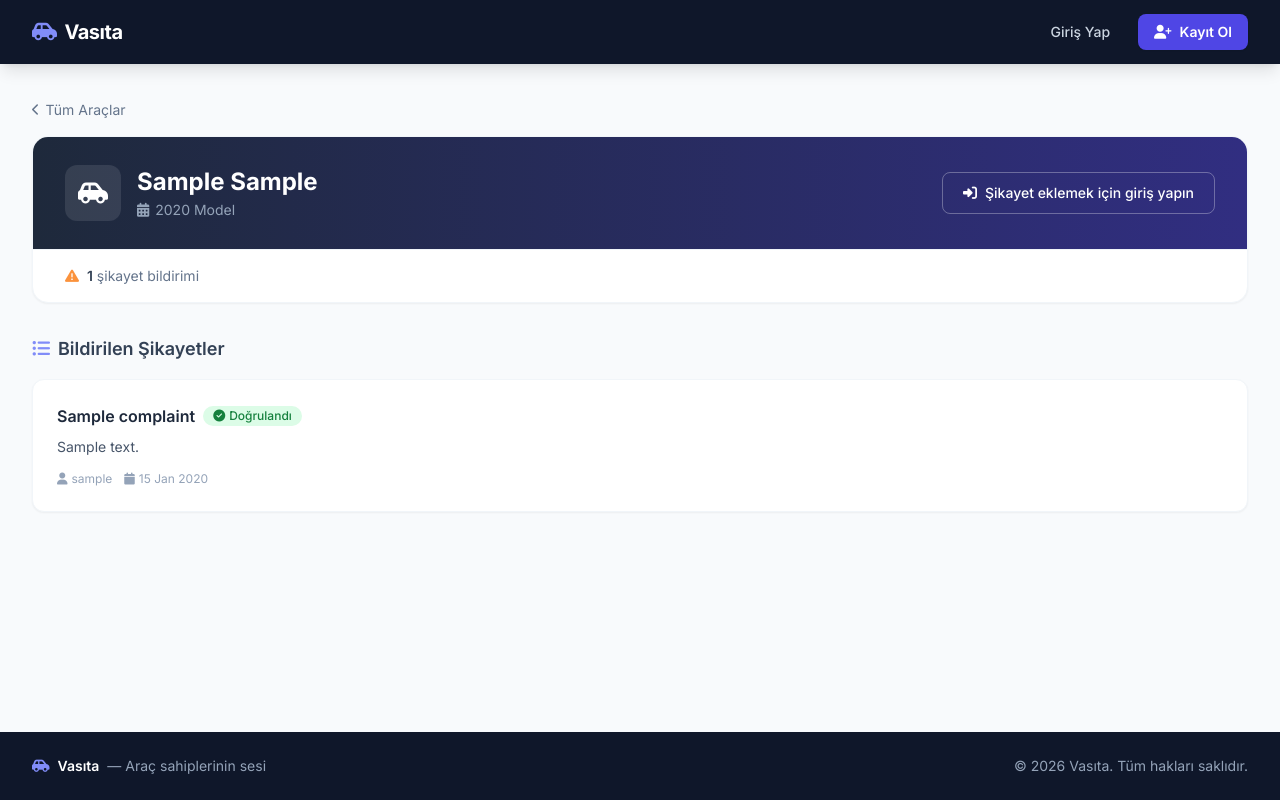
After one commit to alperendeniz/vasita, a Flask app: page /vehicle/1 in a window 1280 px wide. The commit adds this page. Run offline with Flask 3, Linux system fonts and the light colour scheme; tables that the repository leaves empty hold one stand-in row (values such as "Sample post"); some libraries are stand-ins or nearby versions.

Commit message:
feat(main): Faz 6 tamamlandi - Arac katalogu, sikayet formlari ve N+1 sorgu optimizasyonu

```diff
--- a/app/main/routes.py
+++ b/app/main/routes.py
@@ -1,16 +1,102 @@
 """
 app/main/routes.py — Ana blueprint route'ları
 
-Henüz tam içerik eklenmemiştir.
-İlerleyen aşamalarda araç detay, arama gibi view fonksiyonları buraya eklenecek.
+Route'lar:
+    GET  /                              → index()           — Araç listesi
+    GET  /vehicle/<int:id>              → vehicle_detail()  — Araç detayı + şikayetler
+    GET  /vehicle/<int:id>/complaint    → create_complaint() — Şikayet ekleme formu
+    POST /vehicle/<int:id>/complaint    → create_complaint() — Şikayet kaydet
 """
 
-from flask import render_template
+import sqlalchemy as sa
+from flask import abort, flash, redirect, render_template, url_for
+from flask_login import current_user, login_required
+from sqlalchemy.orm import selectinload
 
+from app import db
 from app.main import main
+from app.main.forms import ComplaintForm
+from app.models import Complaint, Vehicle
 
+
+# ---------------------------------------------------------------------------
+# Ana Sayfa — Araç Listesi
+# ---------------------------------------------------------------------------
 
 @main.route("/")
 def index():
-    """Ana sayfa — geçici yer tutucu."""
-    return render_template("main/index.html")
+    """Veritabanındaki tüm araçları şikayet sayılarıyla birlikte listeler.
+
+    ``selectinload`` ile N+1 sorgu problemi önlenir: Vehicle listesi tek
+    sorguda çekilir, her aracın ``complaints`` ilişkisi ikinci bir toplu
+    sorguda (SELECT ... WHERE vehicle_id IN (...)) yüklenir.
+    """
+    stmt = (
+        sa.select(Vehicle)
+        .options(selectinload(Vehicle.complaints))
+        .order_by(Vehicle.brand, Vehicle.model, Vehicle.year)
+    )
+    vehicles = db.session.execute(stmt).scalars().all()
+    return render_template("main/index.html", vehicles=vehicles)
+
+
+# ---------------------------------------------------------------------------
+# Araç Detayı
+# ---------------------------------------------------------------------------
+
+@main.route("/vehicle/<int:id>")
+def vehicle_detail(id: int):
+    """Seçilen aracın detayını ve o araca ait şikayetleri gösterir."""
+    vehicle = db.session.get(Vehicle, id)
+    if vehicle is None:
+        abort(404)
+
+    stmt = (
+        sa.select(Complaint)
+        .where(Complaint.vehicle_id == id)
+        .order_by(Complaint.created_at.desc())
+    )
+    complaints = db.session.execute(stmt).scalars().all()
+
+    return render_template(
+        "main/vehicle_detail.html",
+        vehicle=vehicle,
+        complaints=complaints,
+    )
+
+
+# ---------------------------------------------------------------------------
+# Şikayet Ekle
+# ---------------------------------------------------------------------------
+
+@main.route("/vehicle/<int:id>/complaint", methods=["GET", "POST"])
+@login_required
+def create_complaint(id: int):
+    """Giriş yapmış kullanıcının seçilen araca şikayet eklemesini sağlar.
+
+    title alanına ``strip()`` uygulanarak baş/sondaki boşluklar temizlenir.
+    Başarılı kayıt sonrası araç detay sayfasına yönlendirilir.
+    """
+    vehicle = db.session.get(Vehicle, id)
+    if vehicle is None:
+        abort(404)
+
+    form = ComplaintForm()
+
+    if form.validate_on_submit():
+        complaint = Complaint(
+            title=form.title.data.strip(),
+            description=form.description.data,
+            user_id=current_user.id,
+            vehicle_id=vehicle.id,
+        )
+        db.session.add(complaint)
+        db.session.commit()
+        flash("Şikayetiniz başarıyla iletildi.", "success")
+        return redirect(url_for("main.vehicle_detail", id=vehicle.id))
+
+    return render_template(
+        "main/create_complaint.html",
+        vehicle=vehicle,
+        form=form,
+    )
--- /dev/null
+++ b/app/templates/main/vehicle_detail.html
@@ -0,0 +1,127 @@
+{% extends "base.html" %}
+
+{% block title %}{{ vehicle.brand }} {{ vehicle.model }} {{ vehicle.year }} — Vasıta{% endblock %}
+
+{% block content %}
+
+<!-- Araç başlığı -->
+<div class="mb-8">
+  <a href="{{ url_for('main.index') }}"
+     class="inline-flex items-center gap-1.5 text-sm text-slate-500 hover:text-indigo-600 transition-colors mb-4">
+    <i class="fa-solid fa-chevron-left text-xs"></i>
+    Tüm Araçlar
+  </a>
+
+  <div class="bg-white rounded-2xl shadow-sm border border-slate-100 overflow-hidden">
+    <div class="bg-gradient-to-r from-slate-800 to-indigo-900 px-8 py-7 flex flex-col sm:flex-row sm:items-center sm:justify-between gap-4">
+      <div class="flex items-center gap-4">
+        <div class="w-14 h-14 rounded-xl bg-white/10 flex items-center justify-center flex-shrink-0">
+          <i class="fa-solid fa-car-side text-white text-2xl"></i>
+        </div>
+        <div>
+          <h1 class="text-2xl font-bold text-white">
+            {{ vehicle.brand }} {{ vehicle.model }}
+          </h1>
+          <p class="text-slate-400 text-sm mt-0.5">
+            <i class="fa-solid fa-calendar-alt mr-1.5"></i>{{ vehicle.year }} Model
+          </p>
+        </div>
+      </div>
+
+      {% if current_user.is_authenticated %}
+        <a href="{{ url_for('main.create_complaint', id=vehicle.id) }}"
+           class="inline-flex items-center gap-2 bg-indigo-600 hover:bg-indigo-700
+                  text-white text-sm font-semibold px-5 py-2.5 rounded-lg
+                  transition-colors shadow-sm self-start sm:self-auto">
+          <i class="fa-solid fa-circle-plus"></i>
+          Şikayet Bildir
+        </a>
+      {% else %}
+        <a href="{{ url_for('auth.login') }}"
+           class="inline-flex items-center gap-2 border border-white/30 hover:bg-white/10
+                  text-white text-sm font-medium px-5 py-2.5 rounded-lg
+                  transition-colors self-start sm:self-auto">
+          <i class="fa-solid fa-right-to-bracket"></i>
+          Şikayet eklemek için giriş yapın
+        </a>
+      {% endif %}
+    </div>
+
+    <!-- Özet istatistik -->
+    <div class="px-8 py-4 border-t border-slate-100 flex items-center gap-2 text-sm text-slate-500">
+      <i class="fa-solid fa-triangle-exclamation text-orange-400"></i>
+      <span>
+        <span class="font-semibold text-slate-700">{{ complaints | length }}</span>
+        şikayet bildirimi
+      </span>
+    </div>
+  </div>
+</div>
+
+<!-- Şikayet Listesi -->
+<div class="space-y-4">
+  {% if complaints %}
+    <h2 class="text-lg font-semibold text-slate-700 mb-2">
+      <i class="fa-solid fa-list-ul text-indigo-400 mr-2"></i>Bildirilen Şikayetler
+    </h2>
+
+    {% for complaint in complaints %}
+      <div class="bg-white rounded-xl border border-slate-100 shadow-sm hover:shadow-md transition-shadow p-6">
+        <div class="flex flex-col sm:flex-row sm:items-start sm:justify-between gap-3">
+
+          <!-- Başlık + meta -->
+          <div class="flex-1 min-w-0">
+            <div class="flex items-center gap-2 flex-wrap mb-2">
+              <h3 class="font-semibold text-slate-800 text-base">{{ complaint.title }}</h3>
+              {% if complaint.is_verified %}
+                <span class="inline-flex items-center gap-1 text-xs font-medium text-green-700 bg-green-100 px-2.5 py-0.5 rounded-full">
+                  <i class="fa-solid fa-circle-check"></i> Doğrulandı
+                </span>
+              {% else %}
+                <span class="inline-flex items-center gap-1 text-xs text-slate-400 bg-slate-100 px-2.5 py-0.5 rounded-full">
+                  <i class="fa-solid fa-clock"></i> İncelemede
+                </span>
+              {% endif %}
+            </div>
+
+            <p class="text-slate-600 text-sm leading-relaxed mb-3">{{ complaint.description }}</p>
+
+            <div class="flex items-center gap-3 text-xs text-slate-400 flex-wrap">
+              <span class="flex items-center gap-1">
+                <i class="fa-solid fa-user"></i>
+                {{ complaint.author.username }}
+              </span>
+              <span class="flex items-center gap-1">
+                <i class="fa-solid fa-calendar"></i>
+                {{ complaint.created_at.strftime('%d %b %Y') }}
+              </span>
+            </div>
+          </div>
+
+        </div>
+      </div>
+    {% endfor %}
+
+  {% else %}
+    <!-- Boş durum -->
+    <div class="text-center py-16 bg-white rounded-2xl border border-slate-100">
+      <div class="inline-flex items-center justify-center w-16 h-16 rounded-full bg-green-50 mb-4">
+        <i class="fa-solid fa-circle-check text-green-400 text-2xl"></i>
+      </div>
+      <h2 class="text-lg font-semibold text-slate-700 mb-1">Henüz şikayet yok</h2>
+      <p class="text-slate-400 text-sm mb-5">
+        Bu araç için bildirilmiş kronik bir sorun bulunmuyor.
+      </p>
+      {% if current_user.is_authenticated %}
+        <a href="{{ url_for('main.create_complaint', id=vehicle.id) }}"
+           class="inline-flex items-center gap-2 bg-indigo-600 hover:bg-indigo-700
+                  text-white text-sm font-semibold px-5 py-2.5 rounded-lg transition-colors">
+          <i class="fa-solid fa-circle-plus"></i>
+          İlk şikayeti sen bildir
+        </a>
+      {% endif %}
+    </div>
+  {% endif %}
+</div>
+
+{% endblock %}
```
Also changed, not shown: app/main/forms.py (added, +29 -0 lines), app/templates/main/create_complaint.html (added, +111 -0 lines), app/templates/main/index.html (+77 -22 lines), docs/ai-gunlugu.md (+42 -2 lines), 1 other file.
